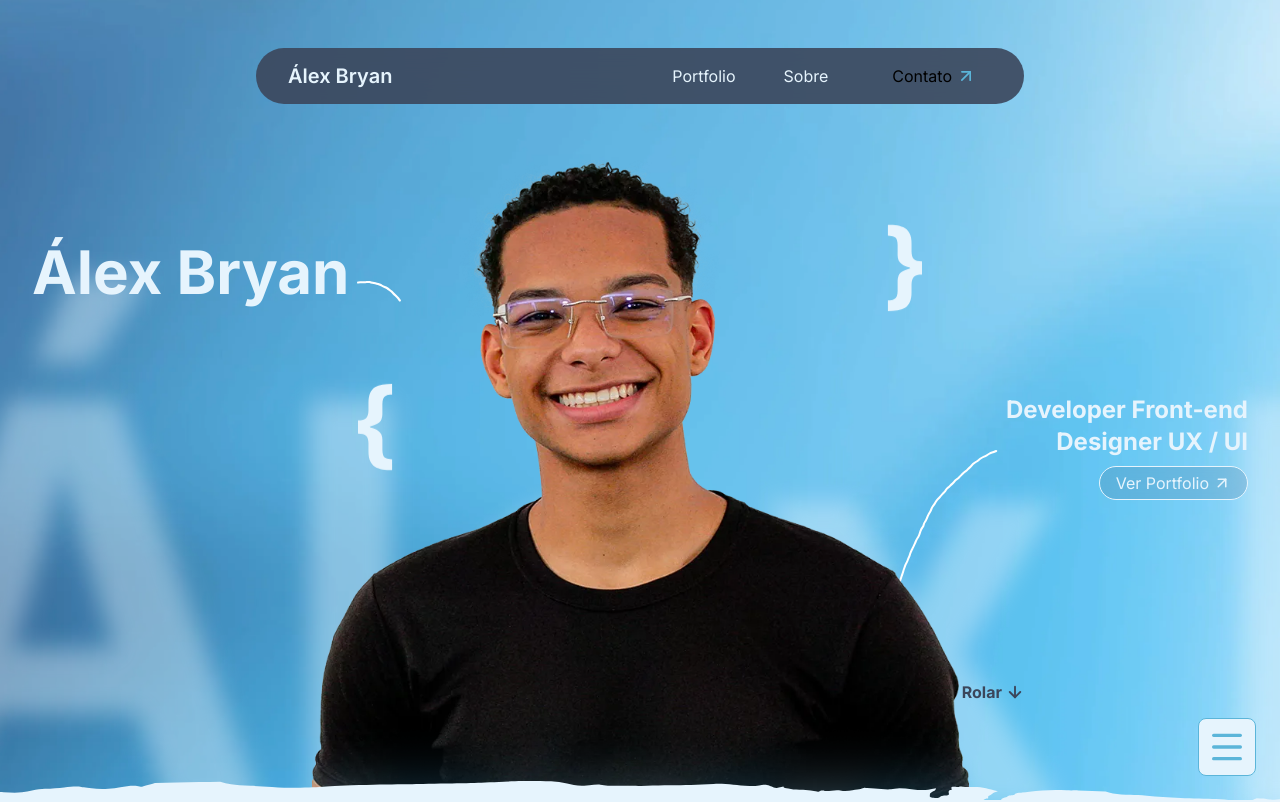
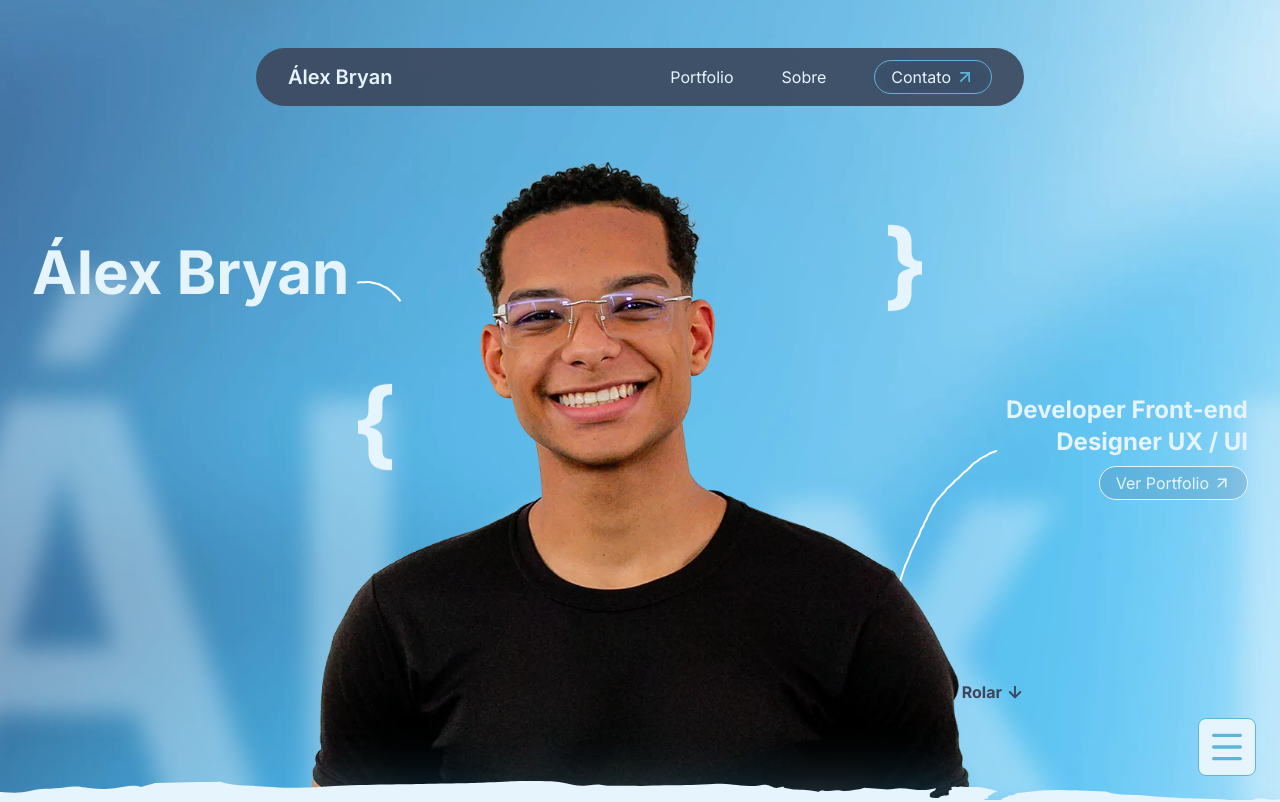
Before and after one commit to Bryanninja/portfolio-app, a React (Vite) app: page / in a window 1280 px wide. Shown: the top 802 px of the page. Built offline with nearby package versions, Linux system fonts and the light colour scheme.

Commit message:
fix: wrong name outlineBlue

```diff
--- a/src/components/Button.jsx
+++ b/src/components/Button.jsx
@@ -11,7 +11,7 @@ const buttonStyles = tv({
         'bg-transparent rounded-lg border font-semibold border-portfolio-blueText text-portfolio-blueText',
       outlineWhite:
         'rounded-full border bg-portfolio-blue/20 border-portfolio-white hover:bg-portfolio-blue active:bg-portfolio-cyan text-portfolio-white backdrop-blur-md',
-      outilineBlue:
+      outlineBlue:
         'rounded-full border  bg-portfolio-blue/20 border-portfolio-cyan hover:bg-portfolio-blue active:bg-portfolio-cyan text-portfolio-white backdrop-blur-md ',
     },
 
```
